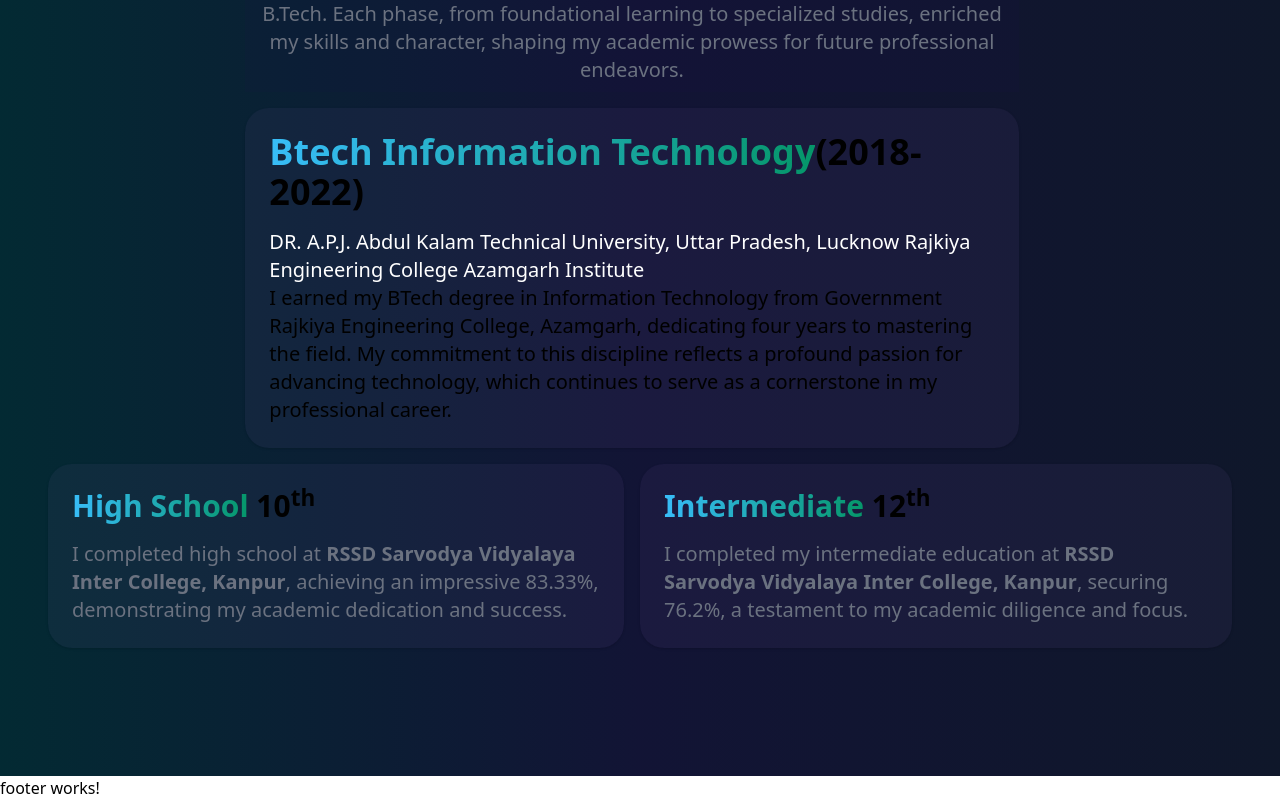
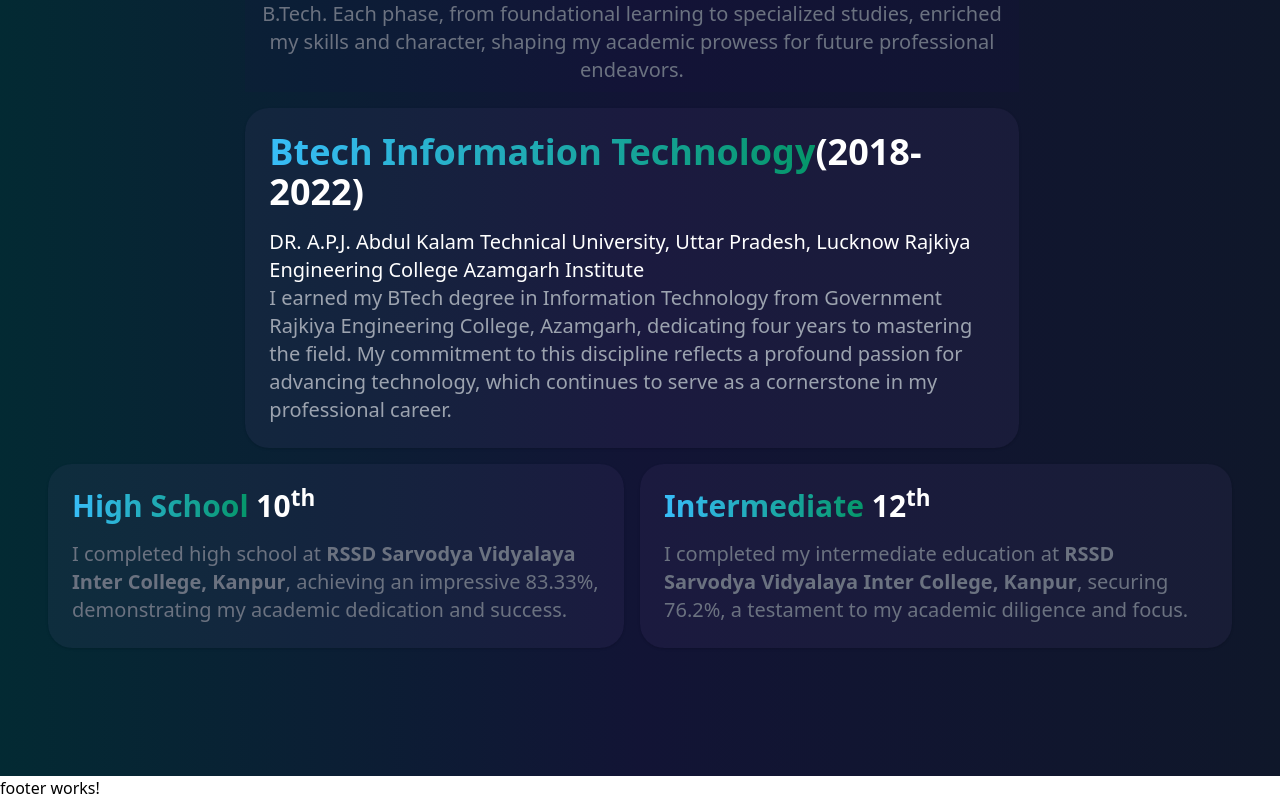
Before and after one commit to theprabhuofficial/myPortfolio, an Angular app: page / in a window 1280 px wide. Shown: the part 883-1683 px from the top of the page. Built offline with nearby package versions, Linux system fonts and the light colour scheme.

Commit message:
update css for small devices

```diff
--- a/src/app/components/education/education.component.html
+++ b/src/app/components/education/education.component.html
@@ -16,14 +16,14 @@ In 16 years, I progressed from primary through high school, intermediate, to B.T
 
     <!-- College description div -->
     <div class="col-start-2 col-span-4 bg-purple-400 bg-opacity-5 rounded-3xl shadow p-6 hover:bg-violet-950 hover:border-2 hover:border-violet-500">
-        <h1 class="mb-2 text-2xl font-extrabold  dark:text-white sm:mb-4 sm:text-xl md:text-3xl lg:text-4xl">
+        <h1 class="mb-2 text-white text-2xl font-extrabold  sm:mb-4 sm:text-xl md:text-3xl lg:text-4xl">
             <span class="text-transparent bg-clip-text bg-gradient-to-r from-sky-400 to-emerald-600">Btech Information Technology</span>(2018-2022)
         </h1>
         <p class="text-sm font-normal text-white sm:text-lg md:text-lg lg:text-xl ">
            DR. A.P.J. Abdul Kalam Technical University, Uttar Pradesh, Lucknow
            Rajkiya Engineering College Azamgarh Institute
         </p>
-        <p class="text-sm font-normal  sm:text-lg md:text-lg lg:text-xl dark:text-gray-400">
+        <p class="text-sm font-normal  sm:text-lg md:text-lg lg:text-xl text-gray-400">
             I earned my BTech degree in Information Technology from Government Rajkiya Engineering College, Azamgarh, dedicating four years to mastering the field. My commitment to this discipline reflects a profound passion for advancing technology, which continues to serve as a cornerstone in my professional career.
         </p>
 
@@ -31,20 +31,20 @@ In 16 years, I progressed from primary through high school, intermediate, to B.T
 
   <!-- High School description div   -->
     <div class="col-start-1 col-end-4 p-6 bg-purple-400 bg-opacity-5 rounded-3xl shadow hover:bg-violet-950 hover:border-2 hover:border-violet-500">
-        <h1 class="mb-2 text-2xl font-extrabold  dark:text-white sm:mb-4 sm:text-xl md:text-2xl lg:text-3xl">
+        <h1 class="mb-2 text-2xl font-extrabold  text-white sm:mb-4 sm:text-xl md:text-2xl lg:text-3xl">
             <span class="text-transparent bg-clip-text bg-gradient-to-r from-sky-400 to-emerald-600">High School</span> 10<sup>th</sup>
         </h1>
-        <p class="text-sm font-normal text-gray-500 sm:text-base md:text-lg lg:text-xl dark:text-gray-400">
+        <p class="text-sm font-normal text-gray-500 sm:text-base md:text-lg lg:text-xl ">
             I completed high school at <strong>RSSD Sarvodya Vidyalaya Inter College, Kanpur</strong>, achieving an impressive 83.33%, demonstrating my academic dedication and success.
         </p>
     </div>
 
     <!--Intermediate description div   -->
     <div class="col-end-8 col-span-4 bg-purple-400 bg-opacity-5 rounded-3xl shadow p-6 hover:bg-violet-950 hover:border-2 hover:border-violet-500">
-        <h1 class="mb-2 text-2xl font-extrabold  dark:text-white sm:mb-4 sm:text-xl md:text-2xl lg:text-3xl">
+        <h1 class="mb-2 text-2xl font-extrabold  text-white sm:mb-4 sm:text-xl md:text-2xl lg:text-3xl">
             <span class="text-transparent bg-clip-text bg-gradient-to-r from-sky-400 to-emerald-600">Intermediate</span> 12<sup>th</sup>
         </h1>
-        <p class="text-sm font-normal text-gray-500 sm:text-lg lg:text-xl dark:text-gray-400">
+        <p class="text-sm font-normal text-gray-500 sm:text-lg lg:text-xl ">
            I completed my intermediate education at <strong>RSSD Sarvodya Vidyalaya Inter College, Kanpur</strong>, securing 76.2%, a testament to my academic diligence and focus.
         </p>
     </div>
```
